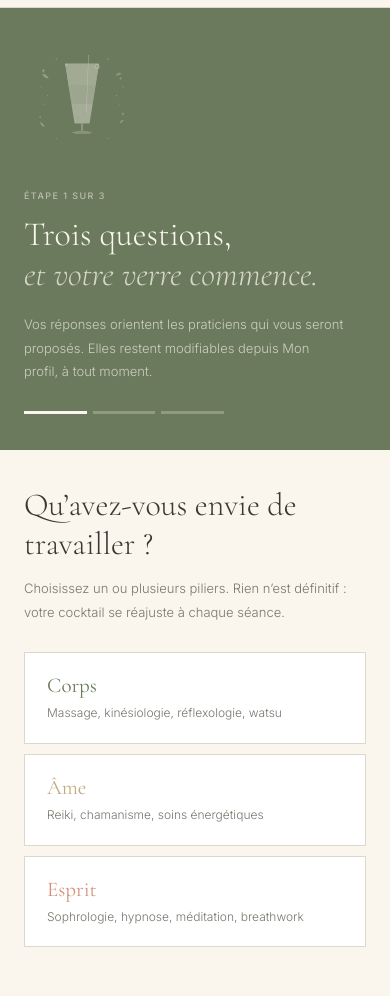
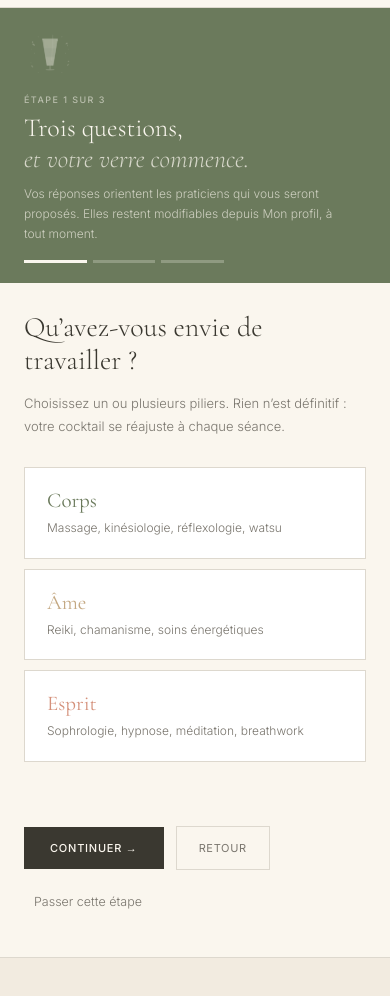
Before and after one commit to HaudLG/Holisanna, a plain HTML site: page holisanna-site/onboarding.html in a window 390 px wide. Shown: the part 57-1053 px from the top of the page. Drawn offline with nearby package versions, Linux system fonts and the light colour scheme.

Commit message:
Onboarding: bandeau compact sur mobile, formulation neutre « accompagné·e », lien « Passer » plus lisible
Co-Authored-By: Claude Sonnet 5.5 <noreply@anthropic.com>
Claude-Session: https://claude.ai/code/session_018BpwKSP992gNoXXLccbDrY

```diff
--- a/holisanna-site/css/holisanna.css
+++ b/holisanna-site/css/holisanna.css
@@ -1098,3 +1098,16 @@ button.rrow { border-bottom: .5px solid var(--border); }
   /* Prestations : liens plus faciles à toucher */
   .offer-row .sec-link, .offer-row .state-btn { display: inline-flex; align-items: center; min-height: 42px; padding: 0 12px; }
 }
+
+/* ONBOARDING — mobile : bandeau compact (la 1re question reste visible), « Passer » plus lisible */
+.skip { color: var(--slate-md); }
+@media (max-width: 700px) {
+  .ob__side { max-width: none; flex: 1 1 100%; padding: 22px 24px 20px; }
+  .ob__side img { width: 52px; height: 52px; margin-bottom: 12px; }
+  .ob__step { margin-bottom: 8px; }
+  .ob__side h2 { font-size: 26px; margin-bottom: 10px; }
+  .ob__side p { font-size: 12px; line-height: 1.65; margin-bottom: 16px; max-width: none; }
+  .ob__main { padding: 28px 24px 36px; }
+  .ob__main h1 { font-size: 28px; }
+  .ob__actions .skip { padding: 12px 10px; font-size: 12.5px; }
+}
--- a/holisanna-site/js/auth.js
+++ b/holisanna-site/js/auth.js
@@ -282,7 +282,7 @@
   /* ===== Questionnaire de départ (3 étapes) ===== */
   function pageOnboarding() {
     var st = { step: 1, pillars: [], discs: [], modes: [], rhythm: '' };
-    var TITLES = ['Qu’avez-vous envie de travailler ?', 'Quelles pratiques vous attirent ?', 'Comment aimez-vous être accompagnée ?'];
+    var TITLES = ['Qu’avez-vous envie de travailler ?', 'Quelles pratiques vous attirent ?', 'Comment aimez-vous être accompagné·e ?'];
     var LEADS = [
       'Choisissez un ou plusieurs piliers. Rien n’est définitif : votre cocktail se réajuste à chaque séance.',
       'Une sélection large vaut mieux qu’un choix trop sûr — vous verrez ce qui prend.',
```
